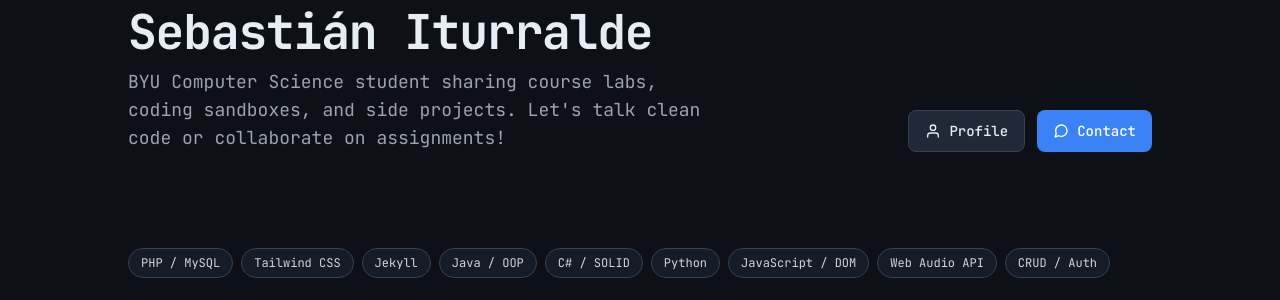
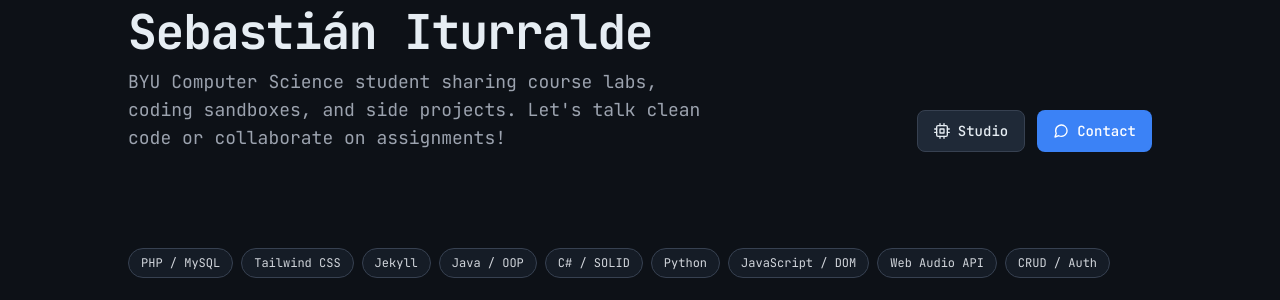
Before and after one commit to BYULabs/byulabs.github.io, a Jekyll site: the page built from index.html, in a window 1280 px wide. Shown: the part 168-468 px from the top of the page. Built offline with Jekyll 4.4.1, drawn with Linux system fonts in a browser that asks for light colours.

Commit message:
fix: update studio link icon for improved clarity and consistency

```diff
--- a/index.html
+++ b/index.html
@@ -20,7 +20,7 @@ description: "Explore computer science coursework, coding sandboxes, and softwar
             <div class="flex gap-3 flex-shrink-0">
                 <a href="https://www.itusebastian.com/" target="_blank" rel="noopener noreferrer"
                     class="inline-flex items-center gap-2 text-sm font-medium dark:bg-gray-800 light:bg-gray-200 dark:border-gray-700 light:border-gray-300 border px-4 py-2.5 rounded-lg hover:dark:bg-gray-700 hover:light:bg-gray-300 transition-colors">
-                    <svg viewBox="0 0 24 24" class="w-4 h-4" stroke="currentColor" stroke-width="2" fill="none" stroke-linecap="round" stroke-linejoin="round"><path d="M20 21v-2a4 4 0 0 0-4-4H8a4 4 0 0 0-4 4v2"></path><circle cx="12" cy="7" r="4"></circle></svg> Profile
+                    <svg viewBox="0 0 24 24" class="w-4 h-4" stroke="currentColor" stroke-width="2" fill="none" stroke-linecap="round" stroke-linejoin="round"><rect x="4" y="4" width="16" height="16" rx="2" ry="2"></rect><rect x="9" y="9" width="6" height="6"></rect><line x1="9" y1="1" x2="9" y2="4"></line><line x1="15" y1="1" x2="15" y2="4"></line><line x1="9" y1="20" x2="9" y2="23"></line><line x1="15" y1="20" x2="15" y2="23"></line><line x1="20" y1="9" x2="23" y2="9"></line><line x1="20" y1="14" x2="23" y2="14"></line><line x1="1" y1="9" x2="4" y2="9"></line><line x1="1" y1="14" x2="4" y2="14"></line></svg> Studio
                 </a>
                 <a href="https://teams.microsoft.com/l/chat/0/0?users=siturralde@byupathway.edu" target="_blank" rel="noopener noreferrer"
                     class="inline-flex items-center gap-2 text-sm font-medium accent-bg text-white px-4 py-2.5 rounded-lg hover:opacity-90 transition-opacity">
```
